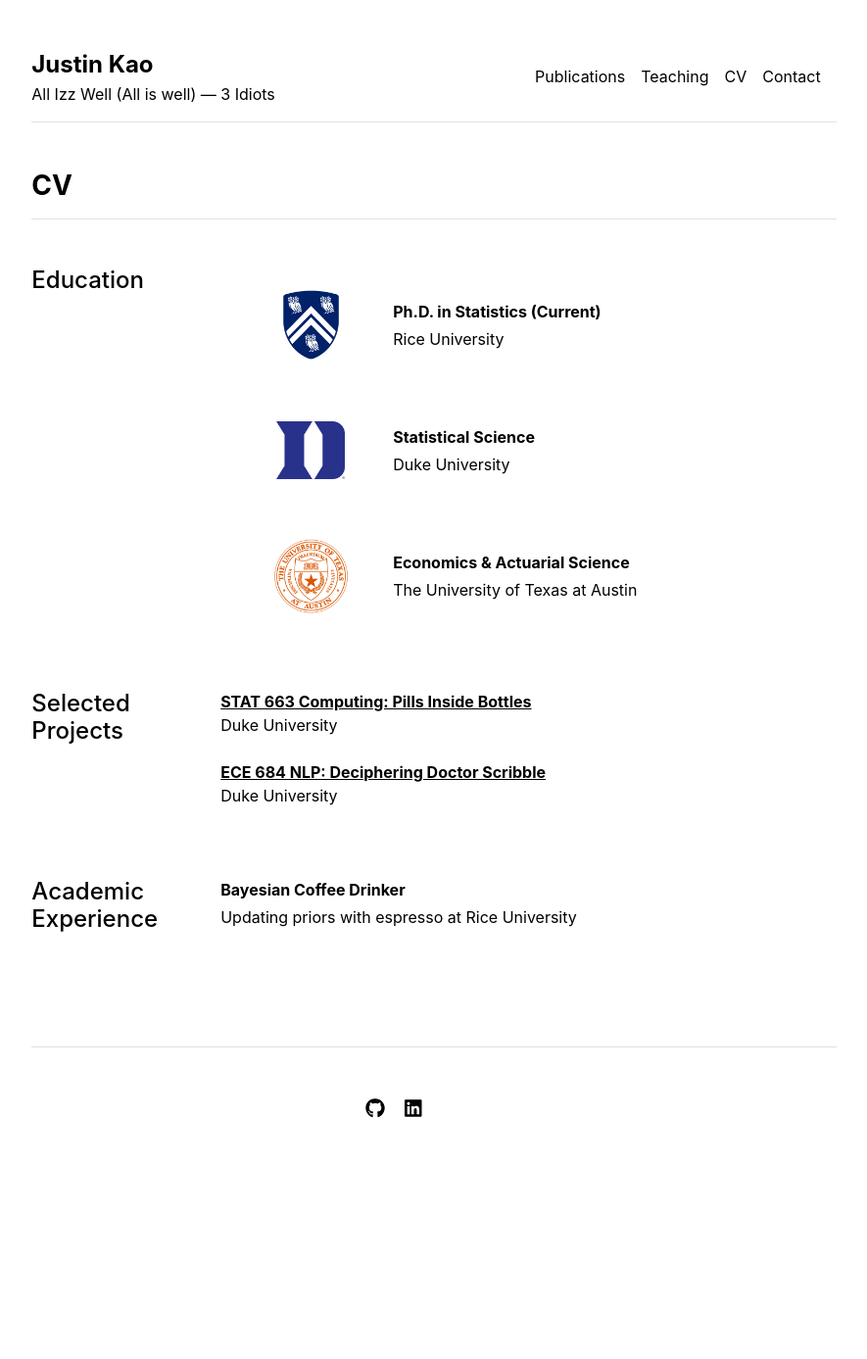
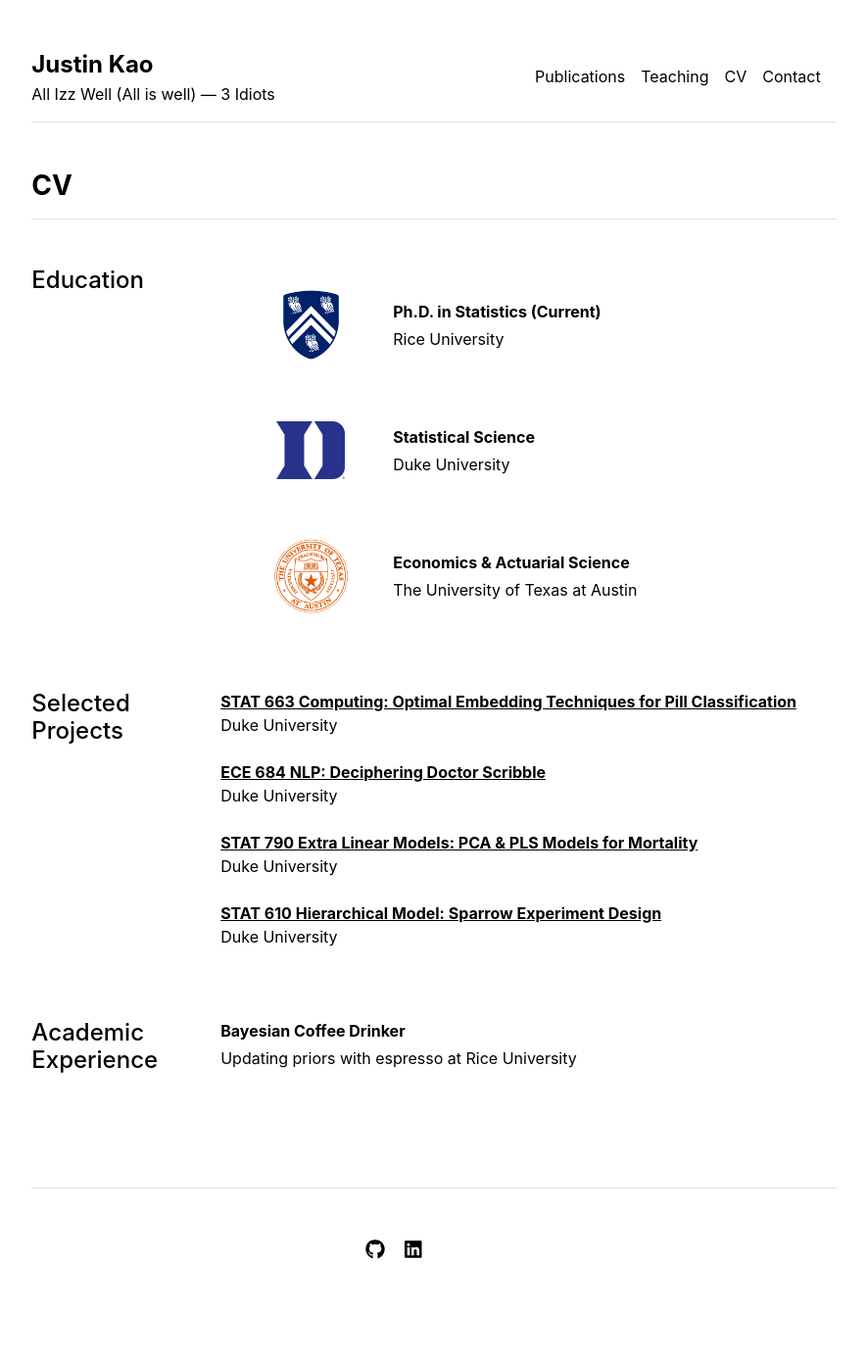
Before and after one commit to jkstatai/jkkstatai.github.io, a Jekyll site: the page built from cv.md, in a window 1280 px wide. Shown: the whole page at 98% size, without its empty margins (197-1082 px from the left). Built offline with Jekyll 4.4.1, drawn with Linux system fonts in a browser that asks for light colours; before the commit the page ends 1243 px from its top, so only the background shows below that.

Commit message:
add more selected projects

```diff
--- a/_data/cv/selected-projects.yml
+++ b/_data/cv/selected-projects.yml
@@ -4,10 +4,18 @@
 #- title: 'Associate Faculty'
 #  description: 'McGill University (1987 – 2005)'
 
-- title: 'STAT 663 Computing: Pills Inside Bottles'
+- title: 'STAT 663 Computing: Optimal Embedding Techniques for Pill Classification'
   description: 'Duke University'
   url: 'https://jkstatai.github.io/Selected%20Projects/STAT_663%20_roject2%20-%20Pills%20Inside%20Bottles.pdf'
 
 - title: 'ECE 684 NLP: Deciphering Doctor Scribble'
   description: 'Duke University'
   url: 'https://jkstatai.github.io/Selected%20Projects/ECE_684_Natural_Language_Processing_Final_Project (1).pdf'
+
+- title: 'STAT 790 Extra Linear Models: PCA & PLS Models for Mortality'
+  description: 'Duke University'
+  url: 'https://jkstatai.github.io/Selected%20Projects/STA_790__Special_Topics___Extra_Linear_Models.pdf'
+
+- title: 'STAT 610 Hierarchical Model: Sparrow Experiment Design'
+  description: 'Duke University'
+  url: 'https://jkstatai.github.io/Selected%20Projects/STAT_610_Data_analysis_report___Sparrow.pdf'
```
Also changed, not shown: 3 other files.
